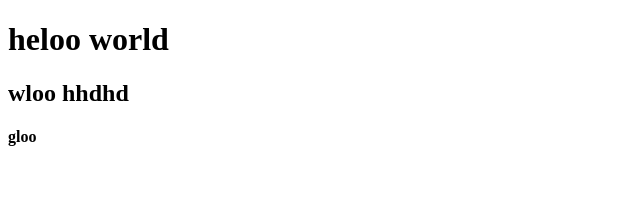
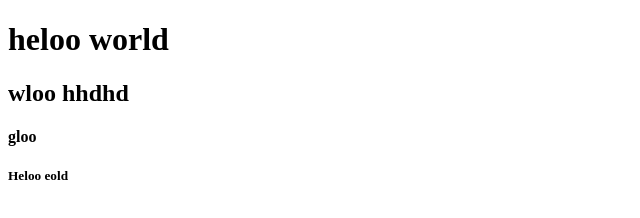
Before and after one commit to Abde-rest/Project-One, a plain HTML site: page index.html in a window 1280 px wide. Shown: the full height of the page, 0-640 px from the left. Drawn offline with Linux system fonts and the light colour scheme.

Commit message:
Commit two

```diff
--- a/index.html
+++ b/index.html
@@ -9,10 +9,16 @@
     <h1>heloo world </h1>
     <h2>wloo hhdhd</h2>
 
+
     <h4>
         gloo
     </h4>
 
+    <!-- start two commit  -->
+
+
+
+    <h5>Heloo eold <em></em></h5>
 
 </body>
 </html>
```
